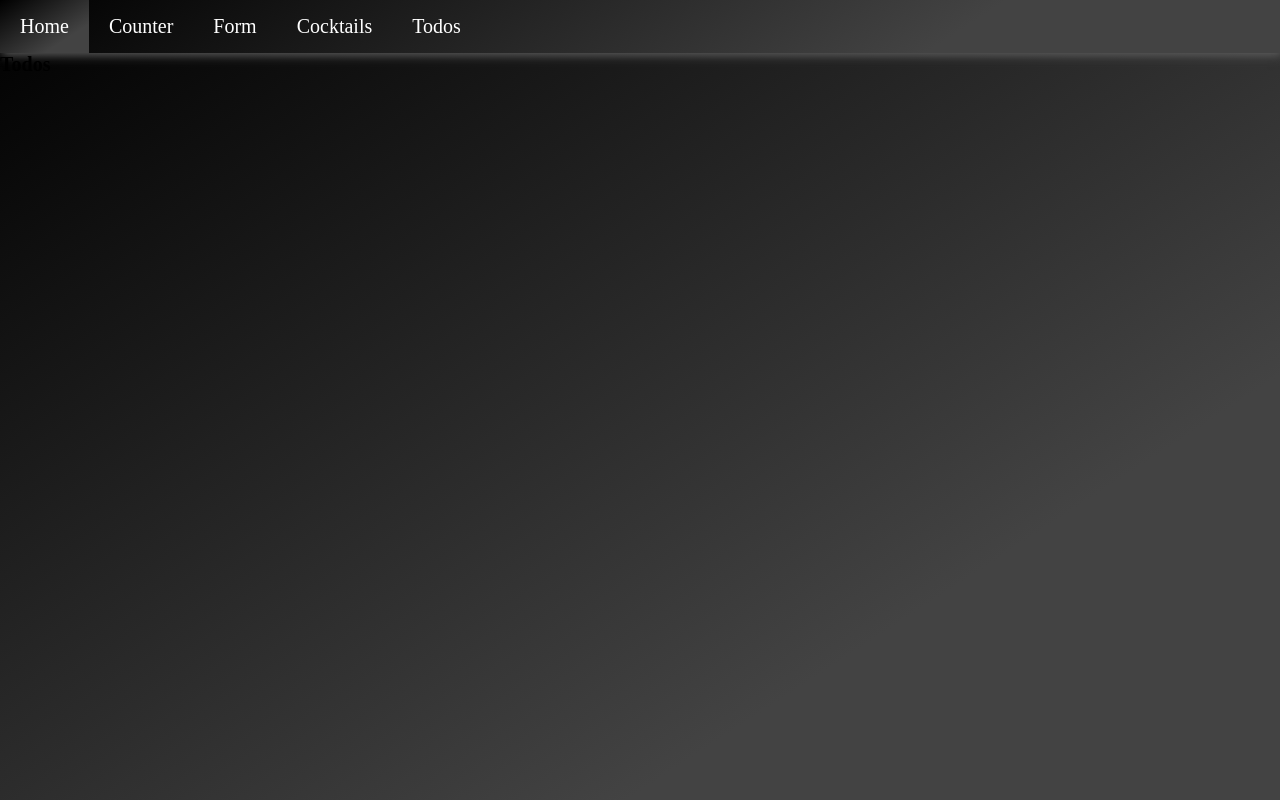
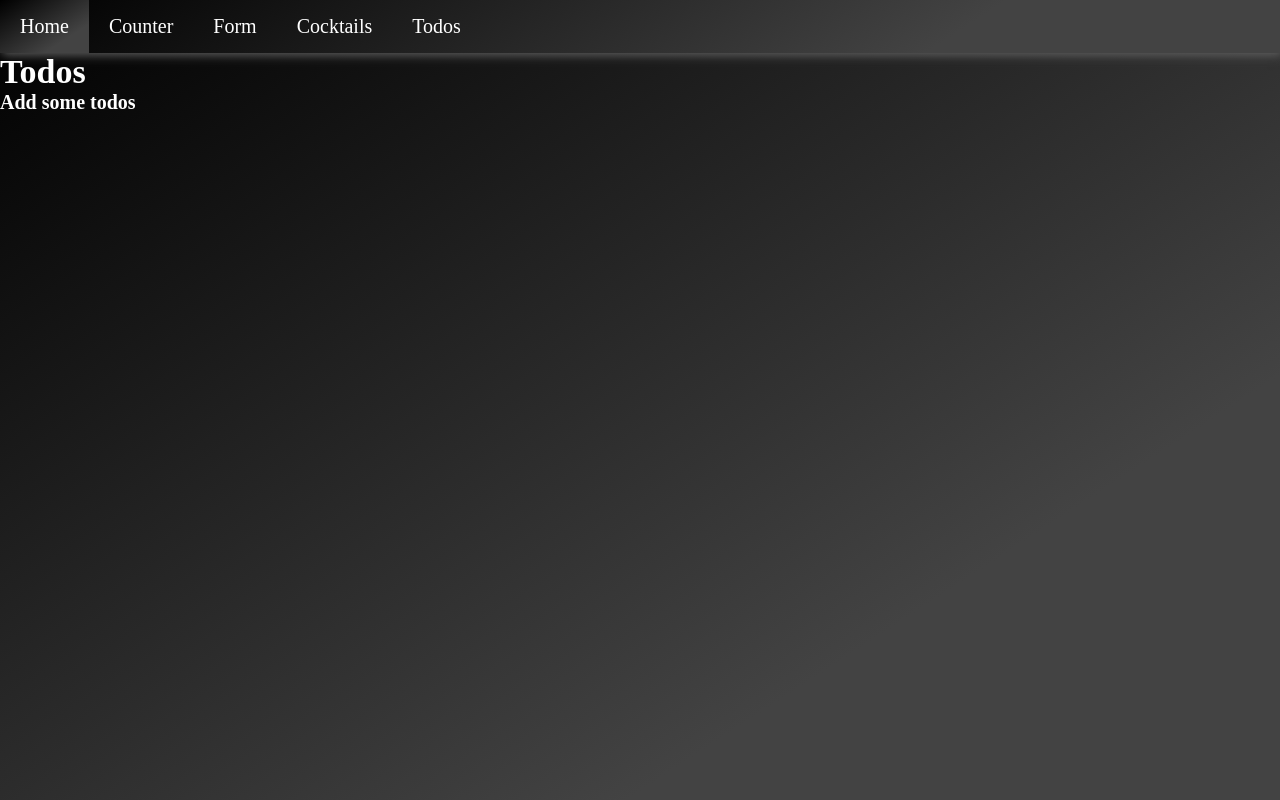
Before and after one commit to Ryan-Solomon/turbo-engine, a React (Create React App) app: page /todos in a window 1280 px wide. Built offline with nearby package versions, Linux system fonts and the light colour scheme.

Commit message:
render todos conditionally

```diff
--- a/src/components/Todos.tsx
+++ b/src/components/Todos.tsx
@@ -1,5 +1,6 @@
 import React from 'react';
 import { useReducer } from 'react';
+import styled from 'styled-components';
 
 type TTodo = {
   todo: string;
@@ -56,5 +57,38 @@ export const Todos = () => {
     dispatchFunction({ type: 'CLEAR' });
   }
 
-  return <h1>Todos</h1>;
+  return (
+    <Container>
+      <Title>Todos</Title>
+      {todoState.todos.length > 0 ? (
+        todoState.todos.map((todo) => {
+          return (
+            <>
+              <TodoContainer key={todo.id}>
+                <TodoText>{todo.todo}</TodoText>
+                <TodoButton onClick={() => removeTodo(todo.id)}>X</TodoButton>
+              </TodoContainer>
+              <TodoButton onClick={clearTodos}>Clear</TodoButton>;
+            </>
+          );
+        })
+      ) : (
+        <h1>Add some todos</h1>
+      )}
+    </Container>
+  );
 };
+
+const Container = styled.div`
+  color: white;
+`;
+
+const Title = styled.h2`
+  font-size: 3.4rem;
+`;
+
+const TodoContainer = styled.div``;
+
+const TodoText = styled.h4``;
+
+const TodoButton = styled.button``;
```
